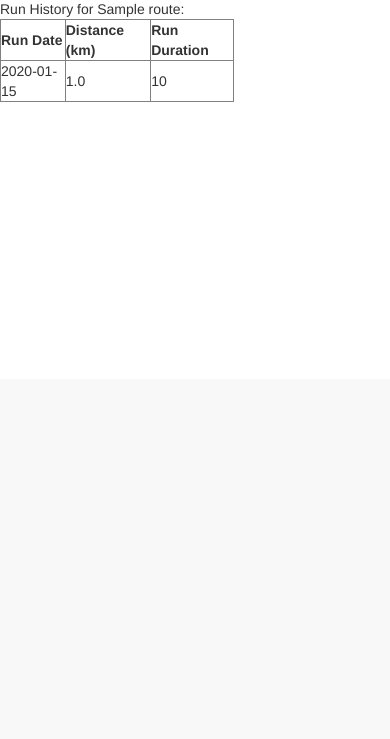
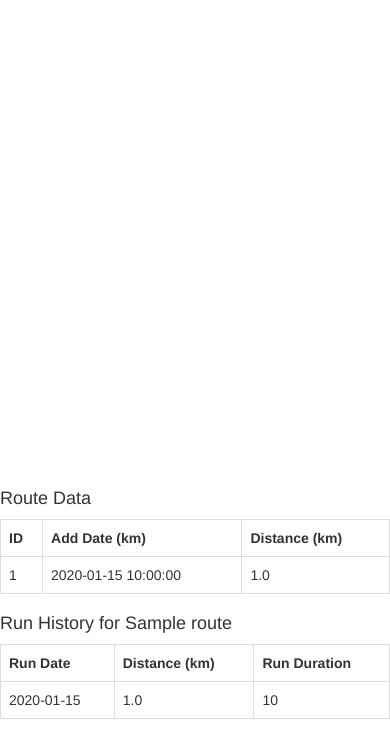
Before and after one commit to bekkam/hackbright-project, a Flask app: page /routes/1 in a window 390 px wide; the page is wider, and only the part inside the window is pictured. Shown: the part 649-1388 px from the top of that part. Before the commit the page ends 751 px from the top of that part, so only its background shows below. Run offline with Flask 2, Linux system fonts and the light colour scheme; tables that the repository leaves empty hold one stand-in row (values such as "Sample post"); some libraries are stand-ins or nearby versions.

Commit message:
Bootstrap route detail

```diff
--- a/static/css/style.css
+++ b/static/css/style.css
@@ -44,6 +44,11 @@ overflow: auto;
 .header {
 
 }
+
+.table {
+    table table-striped table-bordered">
+    table table-striped table-bordered;
+}
 /*.chart {
     width: 600px;
     height: 300px;
--- a/templates/profile.html
+++ b/templates/profile.html
@@ -80,8 +80,7 @@
 
   <div class="row">
       <div class="col-xs-12 col-md-12 col-lg-12">
-          <table class="table table-striped table-bordered">
-    <!-- <table border="1" style="width:60%"> -->
+          <table class="table table-striped table-bordered" >
               <tr>
               <th>Run ID</th>
               <th>Route Name</th>
--- a/templates/route.html
+++ b/templates/route.html
@@ -5,29 +5,47 @@
 
 {% block content %}
 
-   <p>Current Route:</p>
-   <table border="1" style="width:60%">
+<div class="container-fluid">
+
+    <div class="row">
+        <div class="col-xs-12 col-md-12 col-lg-12">
+            <div class="header">
+                <h3>Route: {{ route.route_name }}</h3>
+            </div>
+        </div>
+    </div>
+
+    <div class="row">
+        <div class="col-xs-12 col-md-9">
+            <div id="map" style="height:500px; width: 900px;"></div>
+       </div>
+       <div class="col-xs-12 col-md-3">
+            <div id="right-panel" style="height:500px; width: 400px;"></div>
+       </div>
+       <div id="mapdata" data-getstartlat="{{ route.start_lat }}" data-getstartlong="{{ route.start_long }}" data-getendlat="{{ route.end_lat }}" data-getendlong="{{ route.end_long }}">
+    </div>
+
+    <div class="row">
+        <div class="col-xs-12 col-md-12 col-lg-8">
+
+            <h4>Route Data</h4>
+            <table class="table table-bordered" >
                 <tr>
-          <td> ID: {{ route.route_id }}
-          <td> Route Name: {{ route.route_name }}
-          <td> Add Date: {{ route.add_date }}
-          <td> Distance (km): {{ route.route_distance }}
+                    <th>ID</th>
+                    <th>Add Date (km)</th>
+                    <th>Distance (km)</th>
+                </tr>
+                <tr>
+                    <td>{{ route.route_id }}</td>
+                    <td>{{ route.add_date }}    </td>
+                    <td>{{ route.route_distance }}</td>
                     <!-- <td> Favorite: {{ route.favorite }} -->
                 </tr>
             </table>
-
-  <div id="map"></div>
-  <div id="right-panel"></div>
-  <div id="mapdata" data-getstartlat="{{ route.start_lat }}" data-getstartlong="{{ route.start_long }}" data-getendlat="{{ route.end_lat }}" data-getendlong="{{ route.end_long }}"></div>
-
         {% if route.runs %}
 
-    <table style ="width:60%">
-      <tr>
-        <td>Run History for {{ route.route_name }}:</td>
-      </tr>
-    </table>
-    <table border="1" style="width:60%">
+            <h4>Run History for {{ route.route_name }}</h4>
+            <table class="table table-bordered" >
                 <tr>
                     <th>Run Date</th>
                     <th>Distance (km)</th>
@@ -41,15 +59,14 @@
                   <td>{{ run.duration }}</td>
                 </tr>
                 {% endfor %}
+            </table>
 
-    </table>
         {% else %}
-    <table style ="width:60%">
-      <tr>
-        <td><br>You have not run this route yet</td>
-      </tr>
-    </table>
+            <br>
+            <h4>You have not run this route yet</h4>
         {% endif %}
+        </div>
+    </div>
 
 
 <script src="/static/js/getsavedmap.js"></script>
--- a/templates/run.html
+++ b/templates/run.html
@@ -26,9 +26,9 @@
   <div id="right-panel"></div>
   <div id="mapdata" data-getstartlat="{{ route.start_lat }}" data-getstartlong="{{ route.start_long }}" data-getendlat="{{ route.end_lat }}" data-getendlong="{{ route.end_long }}"></div>
 
-    <script src="/static/js/getsavedmap.js"></script>
+<script src="/static/js/getsavedmap.js"></script>
 
-   <script src="https://maps.googleapis.com/maps/api/js?key=AIzaSyD0V7FNkiwsUwxhsQd8hscYoMsuklxOFhg&signed_in=true&callback=showSavedMap"
-    async defer></script>
+<script src="https://maps.googleapis.com/maps/api/js?key=AIzaSyD0V7FNkiwsUwxhsQd8hscYoMsuklxOFhg&signed_in=true&callback=showSavedMap"
+async defer></script>
 
 {% endblock %}
```
Also changed, not shown: templates/show-map.html (+7 -31 lines). Lines whose indentation alone changed are shown as unchanged.
